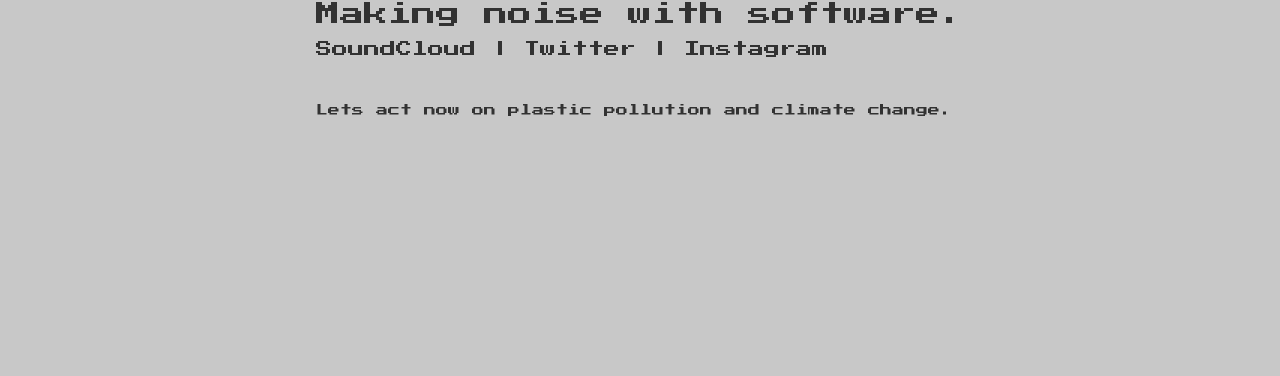
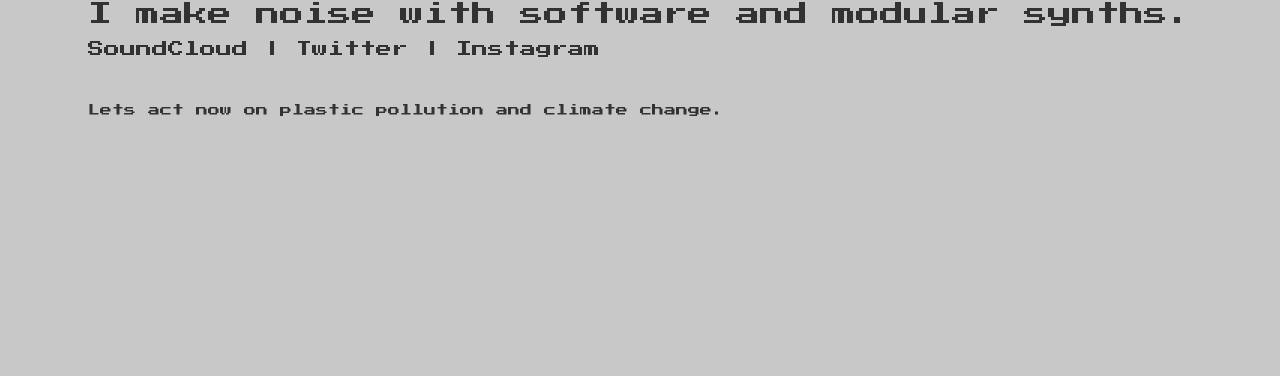
Before and after one commit to deadseacreatures/deadseacreatures.github.io, a plain HTML site: page index.html in a window 1280 px wide. Shown: the part 424-800 px from the top of the page. Drawn offline with nearby package versions, Linux system fonts and the light colour scheme.

Commit message:
Update index.html

```diff
--- a/index.html
+++ b/index.html
@@ -53,7 +53,7 @@
       <div class="column align-self-center mx-auto">
         <p class="display-5"><img class="logo" src="logo.png" /></p>
         <h1 class="display-5">Dead Sea Creatures<span class="blinking-cursor">_</span></h1>
-        <h3 class="display-5">Making noise with software.</h3>
+        <h3 class="display-5">I make noise with software and modular synths.</h3>
         <p class="display-5">
           <a href="https://soundcloud.com/deadseacreatures">SoundCloud</a> |
           <a href="https://twitter.com/deadseacreature">Twitter</a> |
```
